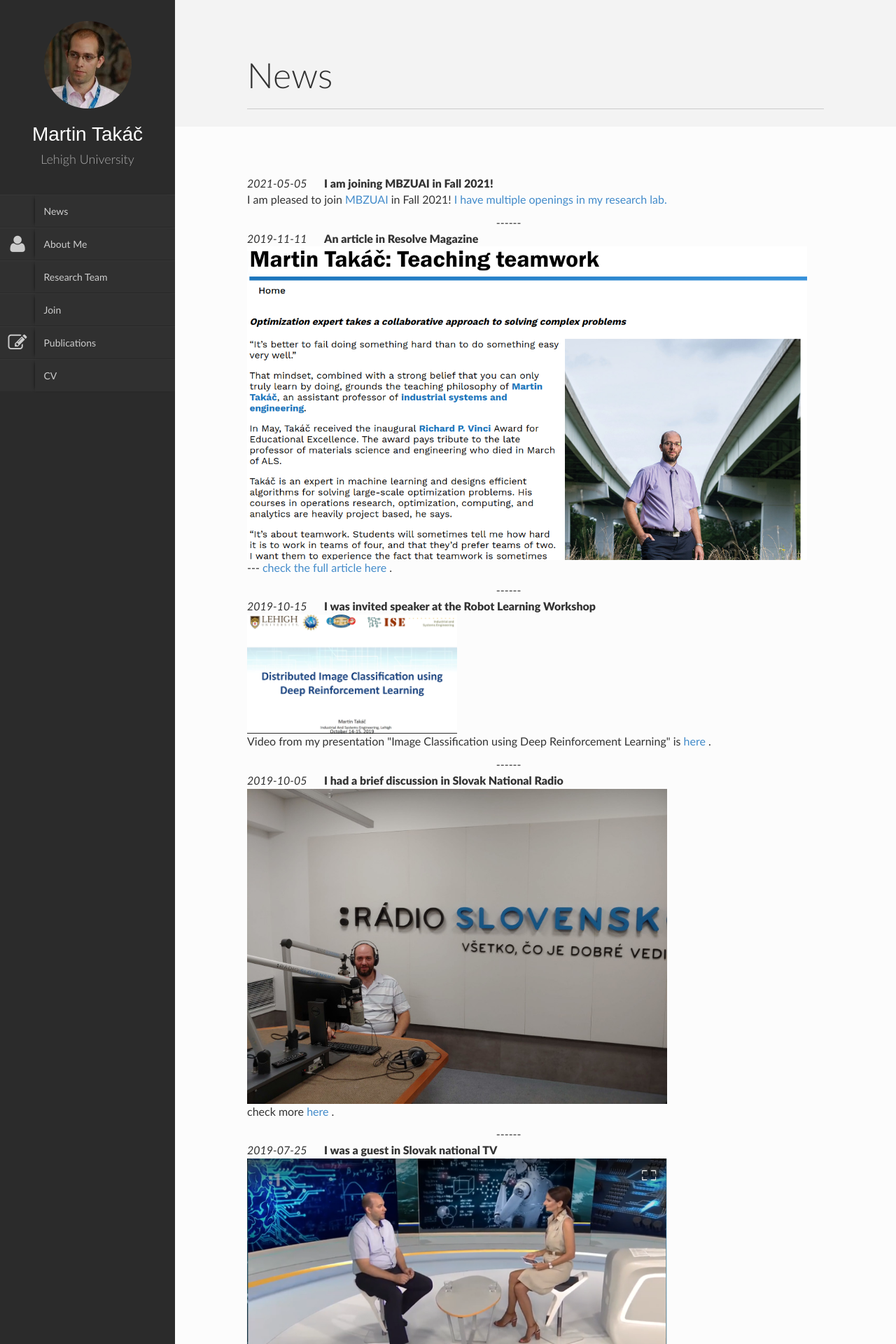
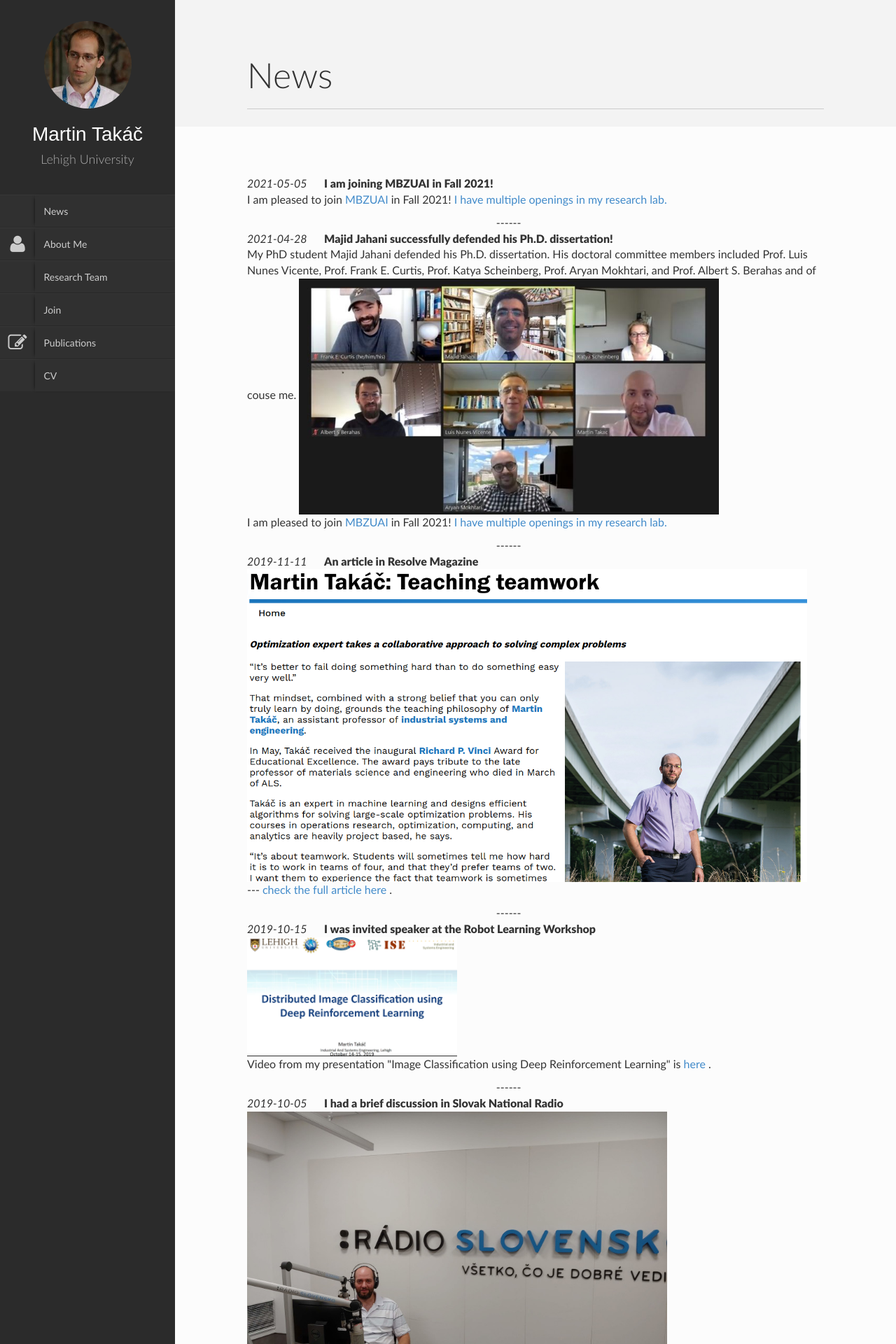
Before and after one commit to martintaki/takac.github.io, a Jekyll site: the page built from index.html, in a window 1280 px wide. Shown: the top 1920 px of the page at 70% size. Built offline with Jekyll 4.4.1, drawn with Linux system fonts in a browser that asks for light colours; nearby versions of some CDN libraries; library files that are not in the unit come from our copies.

Commit message:
update 05-07-2021

```diff
--- a/_data/news.yaml
+++ b/_data/news.yaml
@@ -2,6 +2,15 @@
     <a href="https://mtakac.com/Join">I have multiple openings in my research lab.</a> '
   date: '2021-05-05'
   title: I am joining MBZUAI in Fall 2021!
+- body: "My PhD student Majid Jahani defended his Ph.D. dissertation. \n\tHis  doctoral\
+    \ committee members included \n\tProf. Luis Nunes Vicente, Prof. Frank E. Curtis,\
+    \ Prof. Katya Scheinberg, Prof. Aryan Mokhtari, and Prof. Albert S. Berahas and\
+    \ of couse me. <img src=\"http://mtakac.com/img/Majid_defense.jpeg\" align=\"\
+    middle\" width=\"600\"><br/> I am pleased to join <a href=\"https://mbzuai.ac.ae/\"\
+    >MBZUAI</a> in Fall 2021! <a href=\"https://mtakac.com/Join\">I have multiple\
+    \ openings in my research lab.</a> "
+  date: '2021-04-28'
+  title: Majid Jahani successfully defended his Ph.D. dissertation!
 - body: ' <img src="http://mtakac.com/img/2019_november_resolve.png" align="middle"
     width="800"><br/> --- <a href="https://engineering.lehigh.edu/research/resolve/volume-2-2019/martin-tak-teaching-teamwork">check
     the full article here</a> .'
```
Also changed, not shown: img/Majid_defense.jpeg (added).
